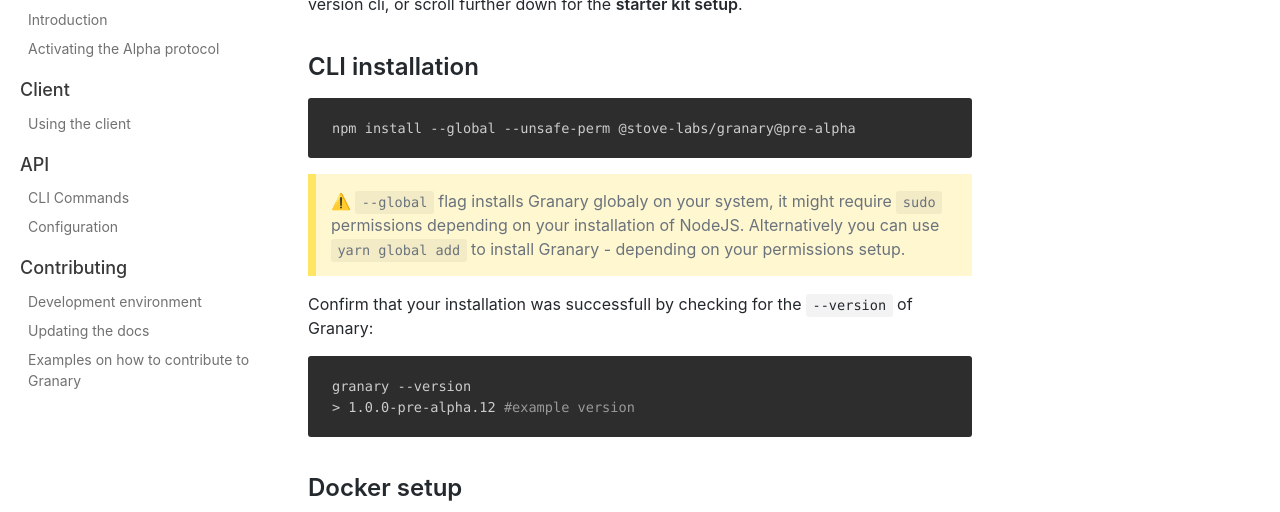
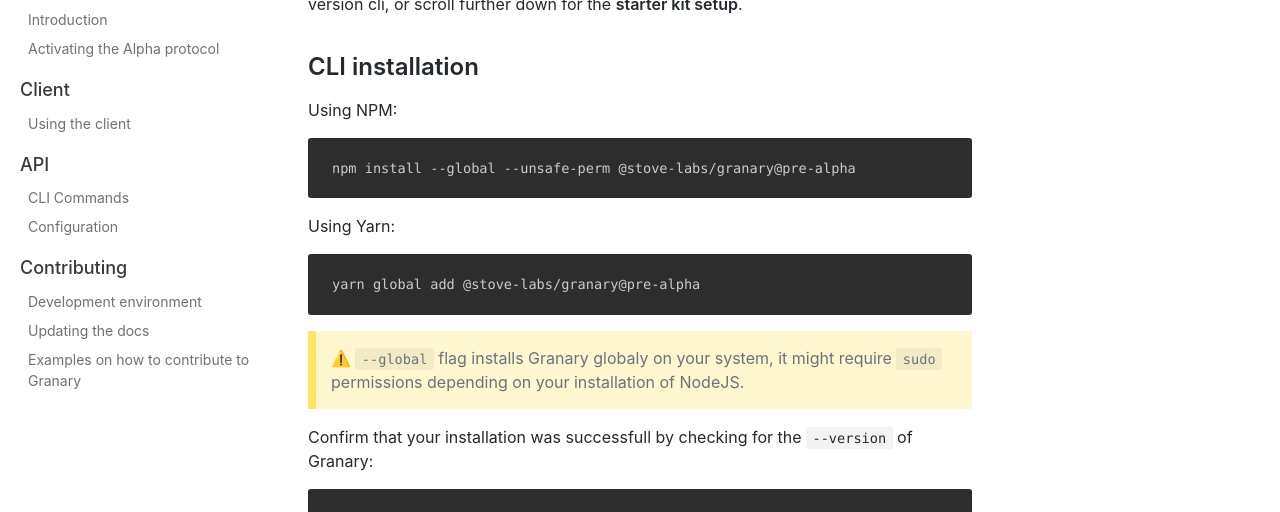
Before and after one commit to stove-labs/granary, a plain HTML site: page docs/getting-started-install.html in a window 1280 px wide. Shown: the part 226-738 px from the top of the page. Drawn offline with nearby package versions, Linux system fonts and the light colour scheme.

Commit message:
Deploy website
Deploy website version based on 225a16b855bca0c8a59c7434433604ccb463d196

```diff
--- a/docs/getting-started-install.html
+++ b/docs/getting-started-install.html
@@ -52,10 +52,14 @@
             });
         </script></nav></div><div class="container mainContainer"><div class="wrapper"><div class="post"><header class="postHeader"><h1 class="postHeaderTitle">Installation</h1></header><article><div><span><p>To install Granary, you need <a href="https://nodejs.org/en/">NodeJS</a> installed on your machine, we recommend using at least <code>v11.4+</code>. NodeJS comes standard with a package manager called <a href="https://www.npmjs.com/">NPM</a> which can be used to install Granary - just run the command below to install the latest <code>pre-alpha</code> version cli, or scroll further down for the <strong>starter kit setup</strong>.</p>
 <h2><a class="anchor" aria-hidden="true" id="cli-installation"></a><a href="#cli-installation" aria-hidden="true" class="hash-link"><svg class="hash-link-icon" aria-hidden="true" height="16" version="1.1" viewBox="0 0 16 16" width="16"><path fill-rule="evenodd" d="M4 9h1v1H4c-1.5 0-3-1.69-3-3.5S2.55 3 4 3h4c1.45 0 3 1.69 3 3.5 0 1.41-.91 2.72-2 3.25V8.59c.58-.45 1-1.27 1-2.09C10 5.22 8.98 4 8 4H4c-.98 0-2 1.22-2 2.5S3 9 4 9zm9-3h-1v1h1c1 0 2 1.22 2 2.5S13.98 12 13 12H9c-.98 0-2-1.22-2-2.5 0-.83.42-1.64 1-2.09V6.25c-1.09.53-2 1.84-2 3.25C6 11.31 7.55 13 9 13h4c1.45 0 3-1.69 3-3.5S14.5 6 13 6z"></path></svg></a>CLI installation</h2>
+<p>Using NPM:</p>
 <pre><code class="hljs css language-zsh">npm install --global --unsafe-perm @stove-labs/granary@pre-alpha
 </code></pre>
+<p>Using Yarn:</p>
+<pre><code class="hljs css language-zsh">yarn global add @stove-labs/granary@pre-alpha
+</code></pre>
 <blockquote>
-<p>⚠️ <code>--global</code> flag installs Granary globaly on your system, it might require <code>sudo</code> permissions depending on your installation of NodeJS. Alternatively you can use <code>yarn global add</code> to install Granary - depending on your permissions setup.</p>
+<p>⚠️ <code>--global</code> flag installs Granary globaly on your system, it might require <code>sudo</code> permissions depending on your installation of NodeJS.</p>
 </blockquote>
 <p>Confirm that your installation was successfull by checking for the <code>--version</code> of Granary:</p>
 <pre><code class="hljs css language-zsh">granary --version
```
Also changed, not shown: docs/getting-started-install/index.html (+5 -1 lines).
